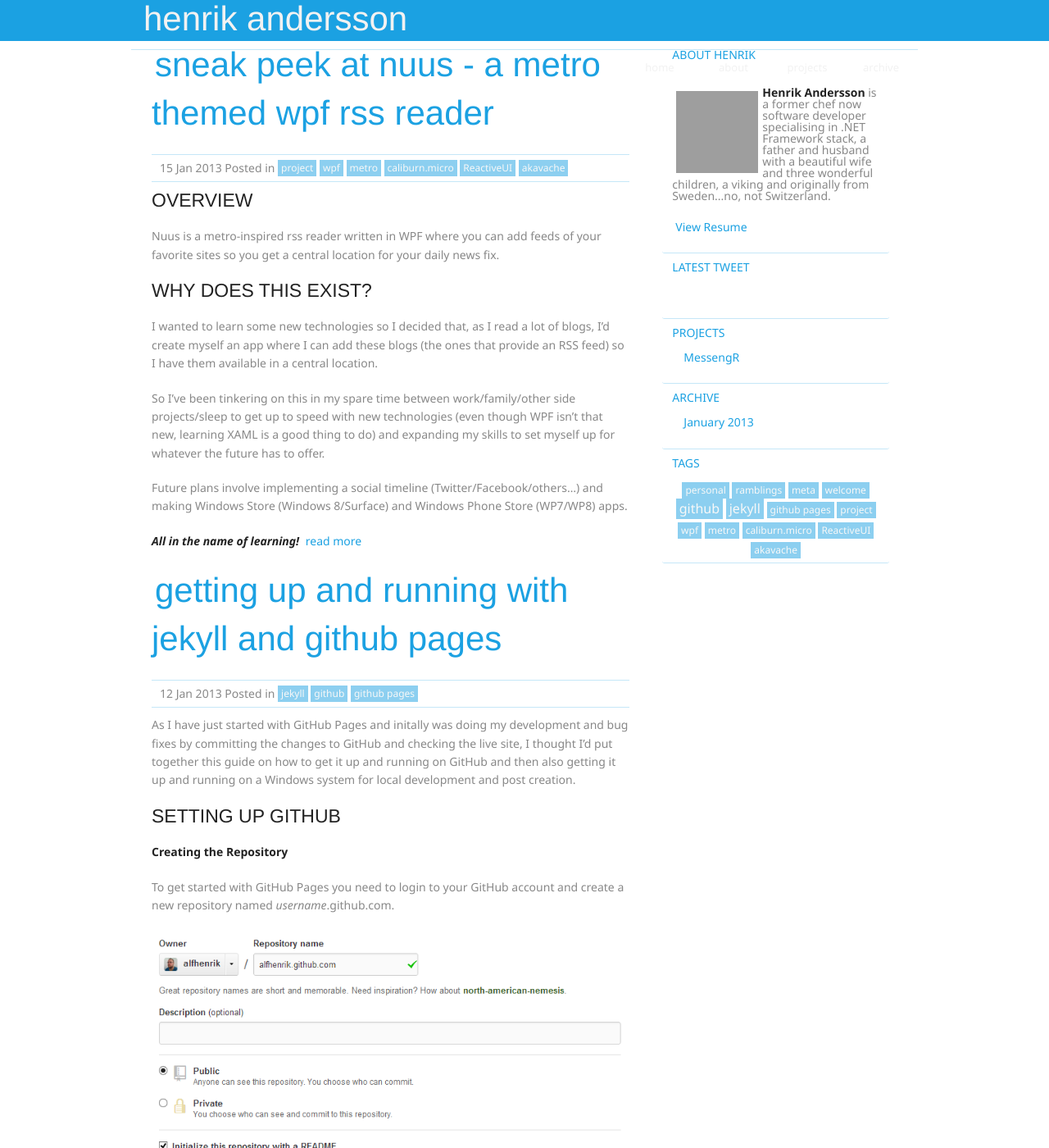
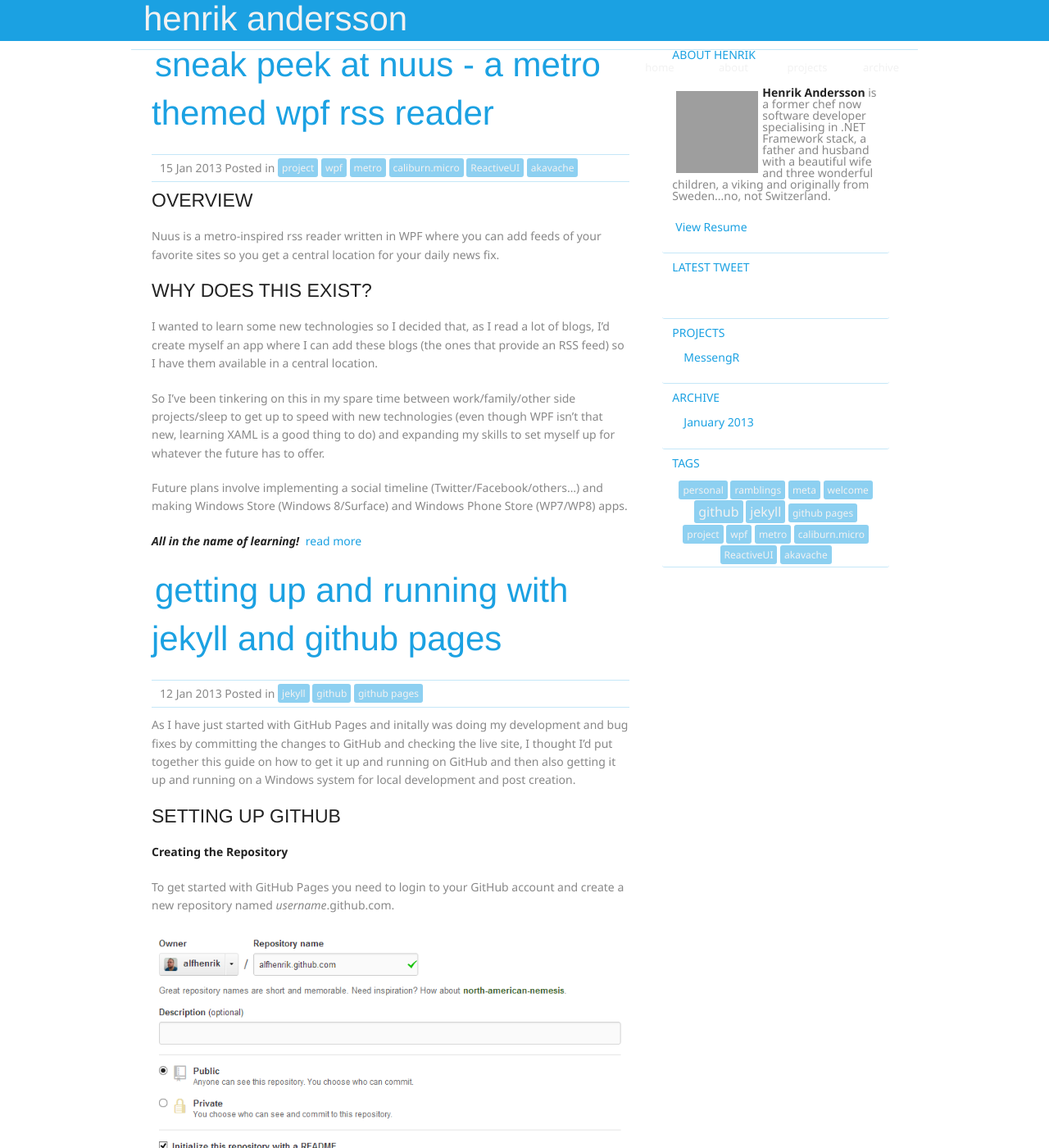
Before and after one commit to hnrkndrssn/hnrkndrssn.github.io, a Jekyll site: the page built from index.html, in a window 1280 px wide and 1400 px high. Shown: the whole window at 82% size. Built offline with Jekyll 4.4.1, drawn with Linux system fonts in a browser that asks for light colours; Markdown is read by kramdown in place of the engine named in the settings; the list of posts is cut into pages by our own code; grey boxes are pictures that could not be loaded.

Commit message:
Update tag styles

```diff
--- a/_layouts/default.html
+++ b/_layouts/default.html
@@ -103,7 +103,7 @@
                 <ul id="tagcloud">
                     {% for tag in site.tags %}
                         <li>
-						<span class="label" style="font-size: {{ tag[1] | size | minus:1 | times:4 | plus:12 }}px;line-height:{{ tag[1] | size | minus:1 | times:4 | times:14 | divided_by:12 | plus:14 }}px">
+						<span class="label" style="font-size: {{ tag[1] | size | minus:1 | times:4 | plus:12 }}px;line-height:{{ tag[1] | size | minus:1 | times:14 | times:14 | divided_by:12 | plus:14 }}px">
 						<a href="/tags#{{ tag[0] }}">{{ tag[0] }}</a></span></li>
                     {% endfor %}
                 </ul>
--- a/stylesheets/styles.css
+++ b/stylesheets/styles.css
@@ -72,17 +72,20 @@
 	}
 
 .label {
-    font-weight: normal;
-	opacity: 0.5;
+	background: none;
+	padding: 0;
 }
 
     .label a {
+		border-radius: 3px 3px 3px 3px;
+		font-weight: normal;
+		padding: 3px 5px;
+		background-color: #8DD0F1;
         color: #f2f2f2;
-        padding: 0;
     }
 
         .label a:hover {
-            background: none;
+            background: #1BA1E2;
         }
 
 .wrapper {
@@ -260,10 +263,6 @@
 
 #tagcloud li {
 	display: inline;
-}
-
-#tagcloud a {
-	padding: 0;
 }
 
 .post-meta {
```
